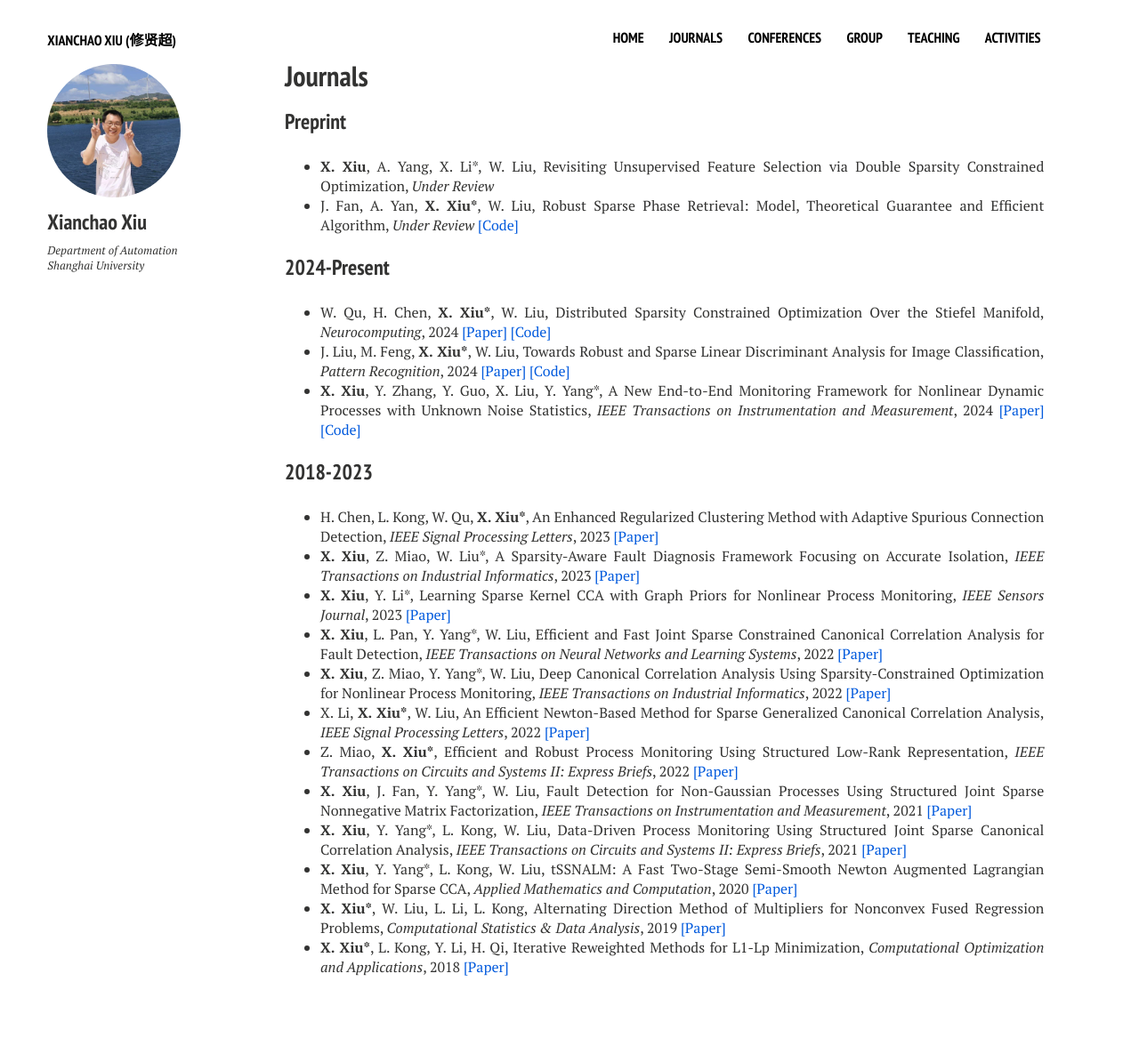
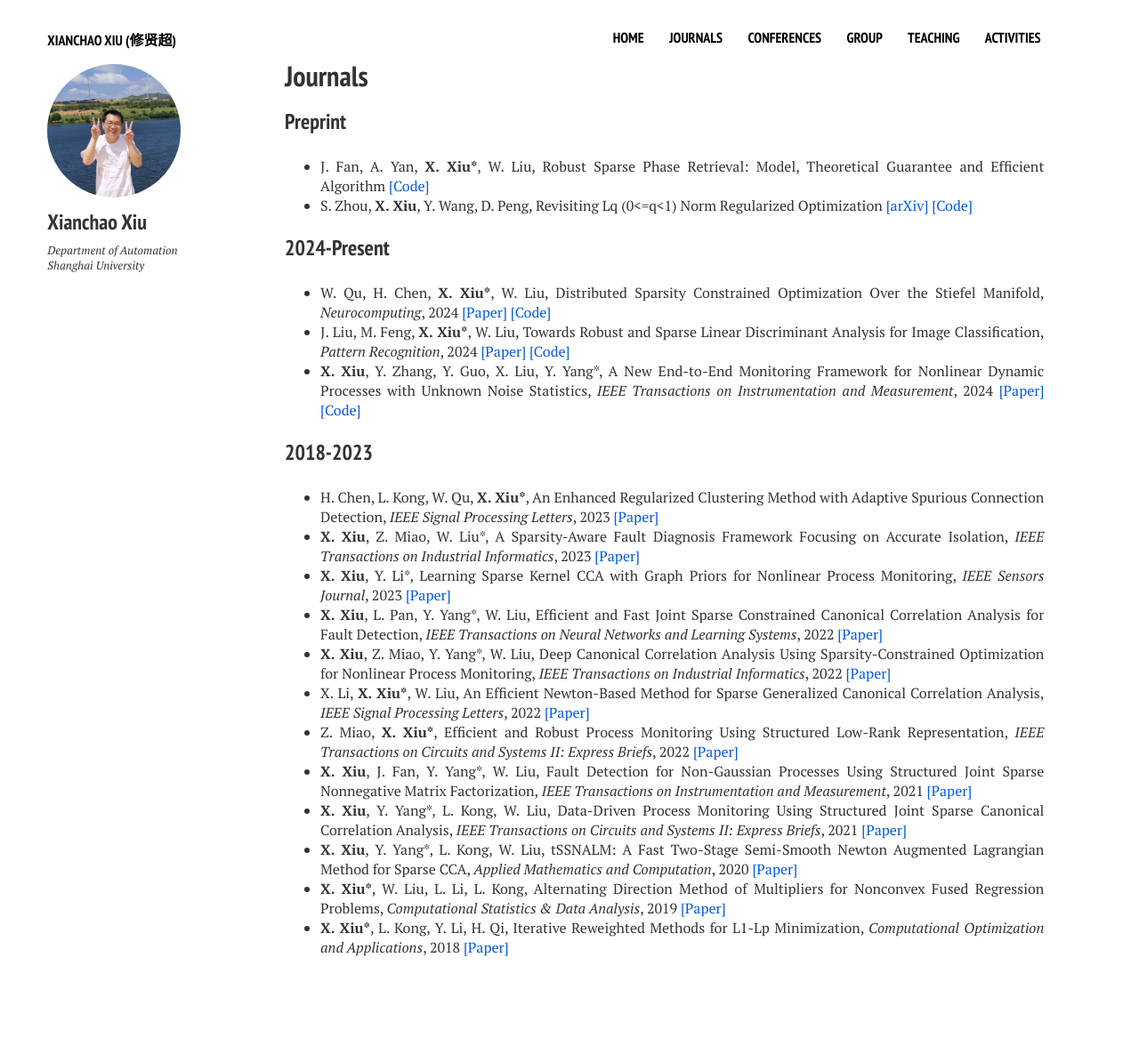
Before and after one commit to xianchaoxiu/xianchaoxiu.github.io, a Jekyll site: the page built from journals/index.md, in a window 1280 px wide. Shown: the whole page at 89% size. Built offline with Jekyll 4.4.1, drawn with Linux system fonts in a browser that asks for light colours; nearby versions of some CDN libraries; after the commit the page ends 1172 px from its top, so only the background shows below that.

Commit message:
Update index.md

```diff
--- a/journals/index.md
+++ b/journals/index.md
@@ -9,8 +9,9 @@ share: false
 
 
 ### Preprint
-* <b>X. Xiu</b>, A. Yang, X. Li*, W. Liu, Revisiting Unsupervised Feature Selection via Double Sparsity Constrained Optimization, <i>Under Review</i> <br>
-* J. Fan, A. Yan, <b>X. Xiu*</b>, W. Liu, Robust Sparse Phase Retrieval: Model, Theoretical Guarantee and Efficient Algorithm, <i>Under Review</i> <a href="https://github.com/xianchaoxiu/HPR" class="textlink" target="_blank">[Code]</a> <br>
+
+* J. Fan, A. Yan, <b>X. Xiu*</b>, W. Liu, Robust Sparse Phase Retrieval: Model, Theoretical Guarantee and Efficient Algorithm <a href="https://github.com/xianchaoxiu/HPR" class="textlink" target="_blank">[Code]</a> <br>
+* S. Zhou, <b>X. Xiu</b>, Y. Wang, D. Peng, Revisiting Lq (0<=q<1) Norm Regularized Optimization <a href="https://arxiv.org/abs/2306.14394" class="textlink" target="_blank">[arXiv]</a> <a href="https://github.com/ShenglongZhou/PSNP" class="textlink" target="_blank">[Code]</a> <br>
 
 ### 2024-Present
 * W. Qu, H. Chen, <b>X. Xiu*</b>, W. Liu, Distributed Sparsity Constrained Optimization Over the Stiefel Manifold, <i>Neurocomputing</i>, 2024 <a href="https://www.sciencedirect.com/science/article/pii/S0925231224010385" class="textlink" target="_blank">[Paper]</a> <a href="https://github.com/wtqu/DREAM" class="textlink" target="_blank">[Code]</a> <br>
```
